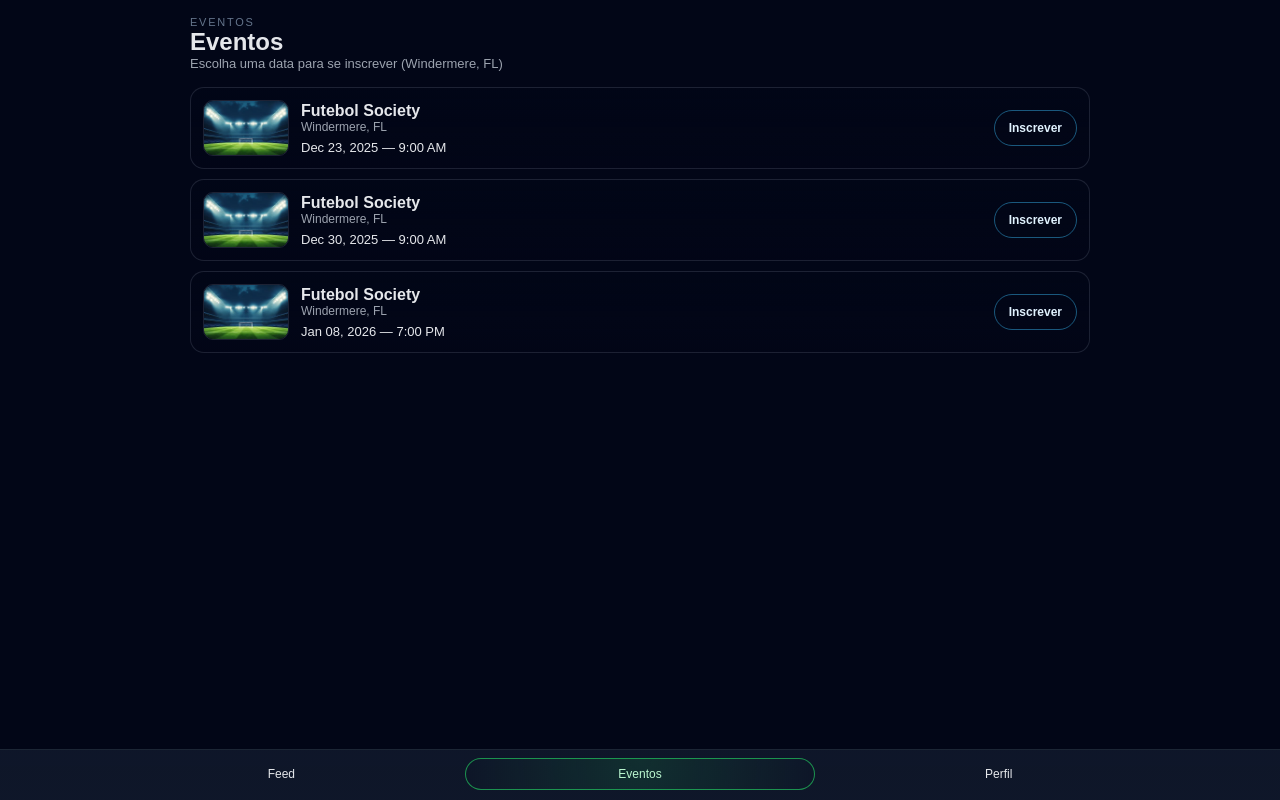
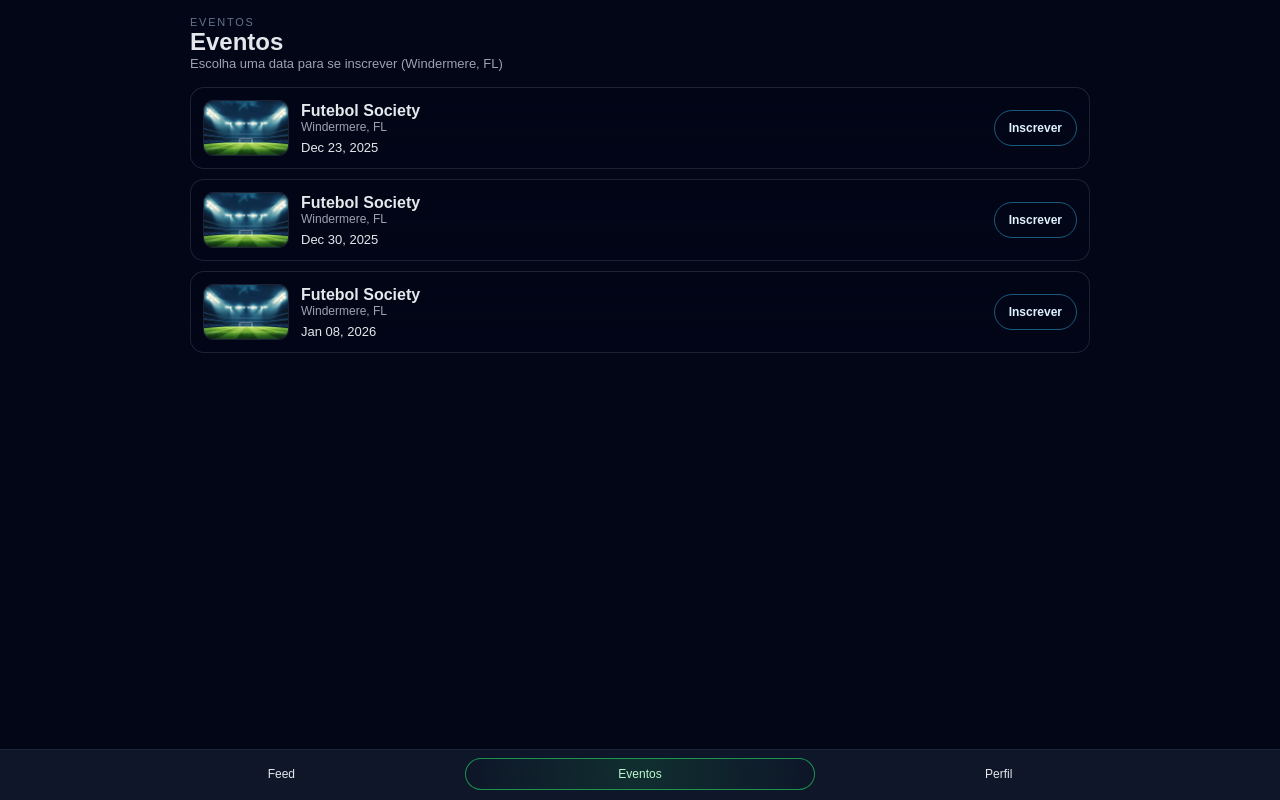
Before and after one commit to rafaelmorch/sportplatform, a Next.js app: page /events in a window 1280 px wide. Built offline with nearby package versions, Linux system fonts and the light colour scheme; no server answers.

Commit message:
Update events pages (app/events)

```diff
--- a/app/events/page.tsx
+++ b/app/events/page.tsx
@@ -19,21 +19,21 @@ const EVENTS: EventItem[] = [
     title: "Futebol Society",
     city: "Windermere",
     state: "FL",
-    dateLabel: "Dec 23, 2025 — 9:00 AM",
+    dateLabel: "Dec 23, 2025",
     slug: "futebol-society-2025-12-23",
   },
   {
     title: "Futebol Society",
     city: "Windermere",
     state: "FL",
-    dateLabel: "Dec 30, 2025 — 9:00 AM",
+    dateLabel: "Dec 30, 2025",
     slug: "futebol-society-2025-12-30",
   },
   {
     title: "Futebol Society",
     city: "Windermere",
     state: "FL",
-    dateLabel: "Jan 08, 2026 — 7:00 PM",
+    dateLabel: "Jan 08, 2026",
     slug: "futebol-society-2026-01-08",
   },
 ];
```
